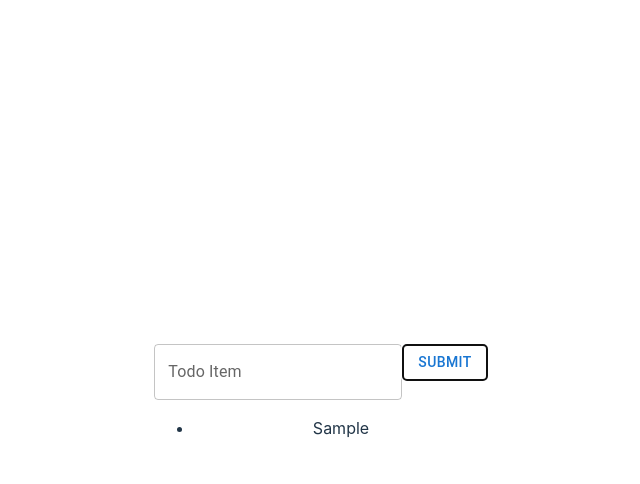
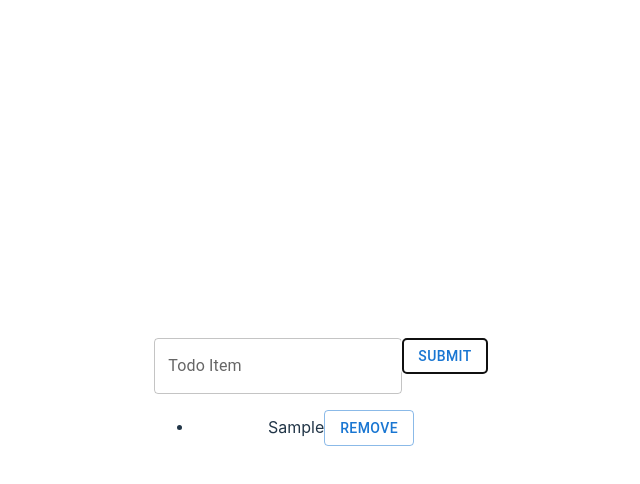
Before and after one commit to swon95/react-todo-app, a React (Vite) app: page / in a window 1280 px wide. Both pictures are taken after typing "Sample" into the empty fields and a click on the button "SUBMIT". Shown: the top 484 px of the page, without its empty margins (319-959 px from the left). Built offline with nearby package versions, Linux system fonts and the light colour scheme.

Commit message:
feat: remove todo

```diff
--- a/src/App.jsx
+++ b/src/App.jsx
@@ -44,6 +44,12 @@ const TodoItem = (props) => {
             >
                 {props.todoItem.todoItemContent}
             </span>
+            <Button
+                variant="outlined"
+                onClick={() => props.onRemoveClick(props.todoItem)}
+            >
+                Remove
+            </Button>
         </li>
     );
 };
@@ -55,6 +61,7 @@ const TodoItemList = (props) => {
                 key={todoItem.id}
                 todoItem={todoItem}
                 onTodoItemClick={props.onTodoItemClick}
+                onRemoveClick={props.onRemoveClick}
             />
         );
     });
@@ -96,12 +103,21 @@ function App() {
         );
     };
 
+    const onRemoveClick = (removedTodoItem) => {
+        setTodoItemList(
+            todoItemList.filter((todoItem) => {
+                return todoItem.id !== removedTodoItem.id;
+            })
+        );
+    };
+
     return (
         <div className="App">
             <TodoItemInputField onSubmit={newSubmit} />
             <TodoItemList
                 todoItemList={todoItemList}
                 onTodoItemClick={onTodoItemClick}
+                onRemoveClick={onRemoveClick}
             />
         </div>
     );
```
